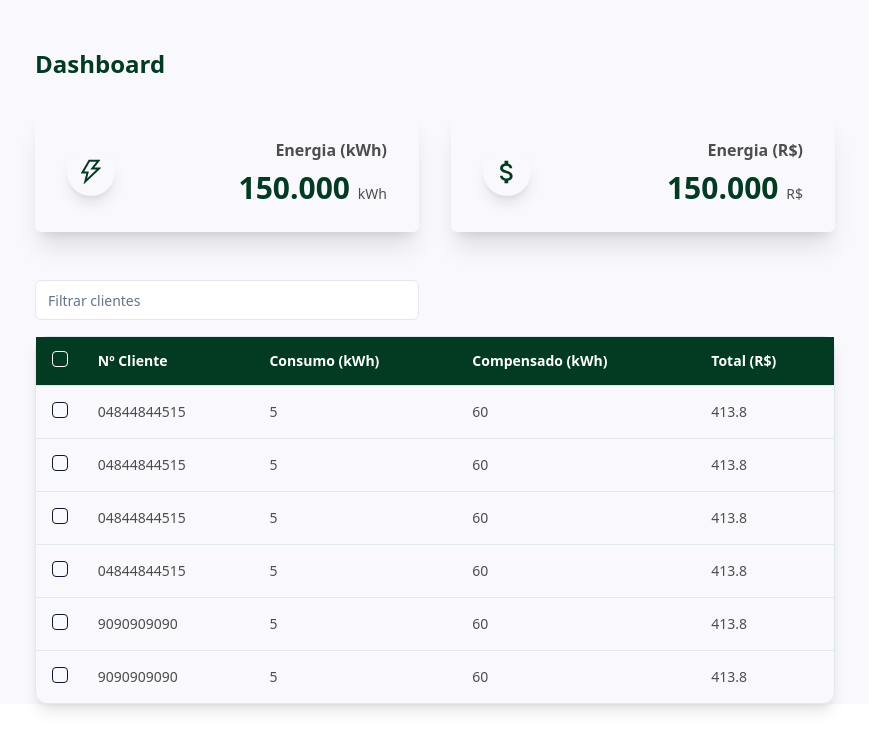
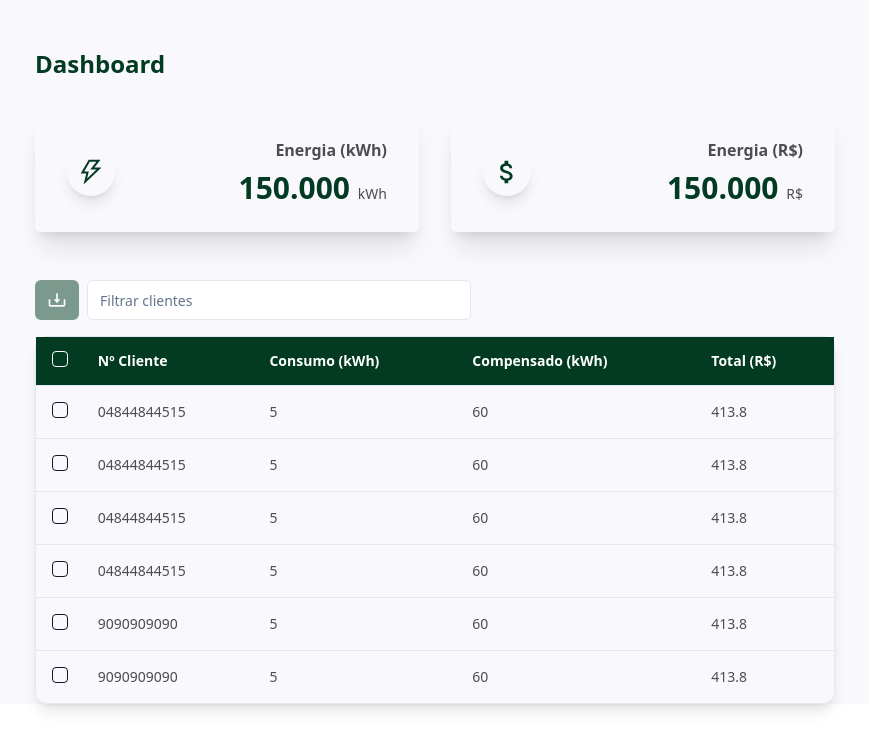
Before and after one commit to gabrielmelogm/lumi, a React (Vite) app in the folder apps/web/: page / in a window 1280 px wide. Shown: the top 750 px of the page, without its empty margins (205-1074 px from the left). Built offline with nearby package versions, Linux system fonts and the light colour scheme.

Commit message:
feat: get selected rows and download button

```diff
--- a/apps/web/package.json
+++ b/apps/web/package.json
@@ -10,6 +10,7 @@
   },
   "dependencies": {
     "@radix-ui/react-checkbox": "^1.0.4",
+    "@radix-ui/react-slot": "^1.0.2",
     "@tanstack/react-table": "^8.17.3",
     "class-variance-authority": "^0.7.0",
     "clsx": "^2.1.1",
--- /dev/null
+++ b/apps/web/src/components/ui/button.tsx
@@ -0,0 +1,56 @@
+import { Slot } from '@radix-ui/react-slot'
+import { type VariantProps, cva } from 'class-variance-authority'
+import * as React from 'react'
+
+import { cn } from '@/lib/utils'
+
+const buttonVariants = cva(
+	'inline-flex items-center justify-center whitespace-nowrap rounded-md text-sm font-medium ring-offset-background transition-colors focus-visible:outline-none focus-visible:ring-2 focus-visible:ring-ring focus-visible:ring-offset-2 disabled:pointer-events-none disabled:opacity-50',
+	{
+		variants: {
+			variant: {
+				default: 'bg-green text-white hover:bg-green/90',
+				destructive:
+					'bg-destructive text-destructive-foreground hover:bg-destructive/90',
+				outline:
+					'border border-input bg-background hover:bg-accent hover:text-accent-foreground',
+				secondary:
+					'bg-secondary text-secondary-foreground hover:bg-secondary/80',
+				ghost: 'hover:bg-accent hover:text-accent-foreground',
+				link: 'text-green underline-offset-4 hover:underline',
+			},
+			size: {
+				default: 'h-10 px-4 py-2',
+				sm: 'h-9 rounded-md px-3',
+				lg: 'h-11 rounded-md px-8',
+				icon: 'h-10 w-10',
+			},
+		},
+		defaultVariants: {
+			variant: 'default',
+			size: 'default',
+		},
+	},
+)
+
+export interface ButtonProps
+	extends React.ButtonHTMLAttributes<HTMLButtonElement>,
+		VariantProps<typeof buttonVariants> {
+	asChild?: boolean
+}
+
+const Button = React.forwardRef<HTMLButtonElement, ButtonProps>(
+	({ className, variant, size, asChild = false, ...props }, ref) => {
+		const Comp = asChild ? Slot : 'button'
+		return (
+			<Comp
+				className={cn(buttonVariants({ variant, size, className }))}
+				ref={ref}
+				{...props}
+			/>
+		)
+	},
+)
+Button.displayName = 'Button'
+
+export { Button, buttonVariants }
--- a/apps/web/src/layout/DataTable/index.tsx
+++ b/apps/web/src/layout/DataTable/index.tsx
@@ -6,7 +6,9 @@
 	getFilteredRowModel,
 	useReactTable,
 } from '@tanstack/react-table'
+import { BiDownload } from 'react-icons/bi'
 
+import { Button } from '@/components/ui/button'
 import { Input } from '@/components/ui/input'
 import {
 	Table,
@@ -17,6 +19,7 @@
 	TableRow,
 } from '@/components/ui/table'
 import { useState } from 'react'
+import { Invoice } from './data'
 
 interface DataTableProps<TData, TValue> {
 	columns: ColumnDef<TData, TValue>[]
@@ -28,6 +31,7 @@
 	data,
 }: DataTableProps<TData, TValue>) {
 	const [columnFilters, setColumnsFilters] = useState<ColumnFiltersState>([])
+	const [rowSelection, setRowSelection] = useState({})
 
 	const table = useReactTable({
 		data,
@@ -35,14 +39,33 @@
 		getCoreRowModel: getCoreRowModel(),
 		onColumnFiltersChange: setColumnsFilters,
 		getFilteredRowModel: getFilteredRowModel(),
+		onRowSelectionChange: setRowSelection,
 		state: {
 			columnFilters,
+			rowSelection,
 		},
 	})
 
+	function getSelectedRows(): Invoice[] {
+		const rows: Invoice[] = []
+		for (const row of table.getFilteredSelectedRowModel().rows) {
+			const rowData = row.original as Invoice
+			rows.push(rowData)
+		}
+		return rows
+	}
+
 	return (
 		<div>
-			<div className="flex items-center py-4">
+			<div className="w-full flex items-center gap-2 py-4">
+				<Button
+					className="text-xl p-3"
+					type="button"
+					onClick={() => getSelectedRows()}
+					disabled={getSelectedRows().length === 0}
+				>
+					<BiDownload />
+				</Button>
 				<Input
 					placeholder="Filtrar clientes"
 					value={
```
Also changed, not shown: 1 other file (tests, documents, lock files or other folders).
